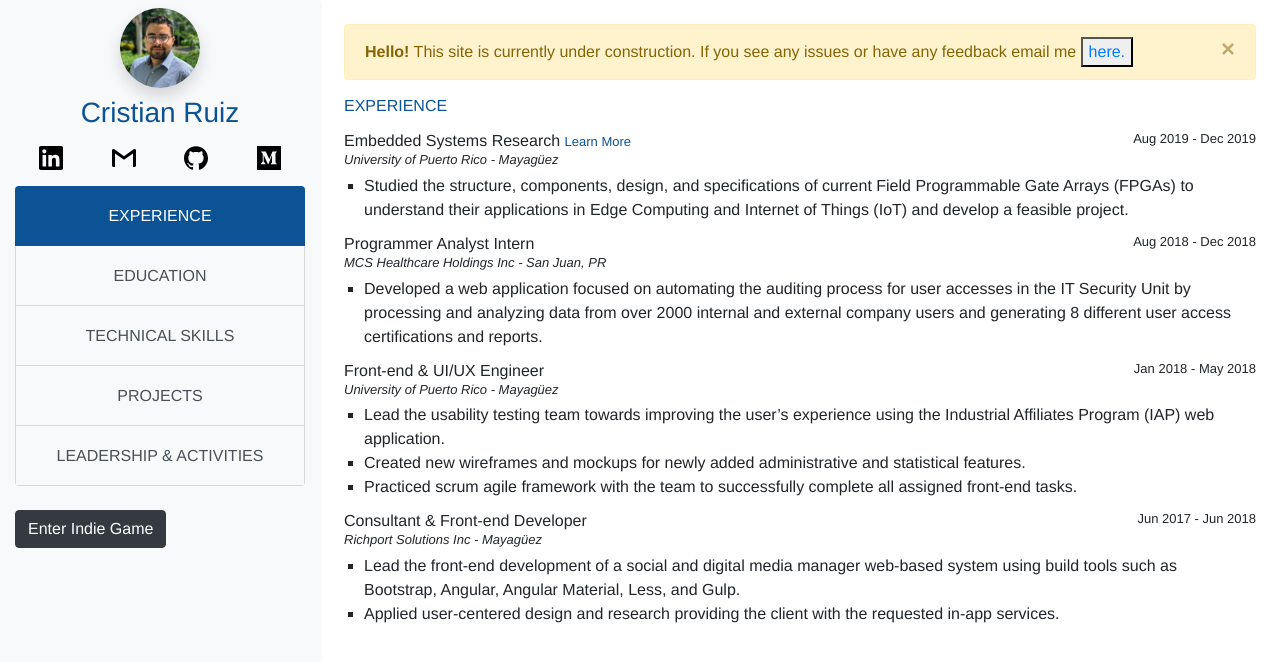
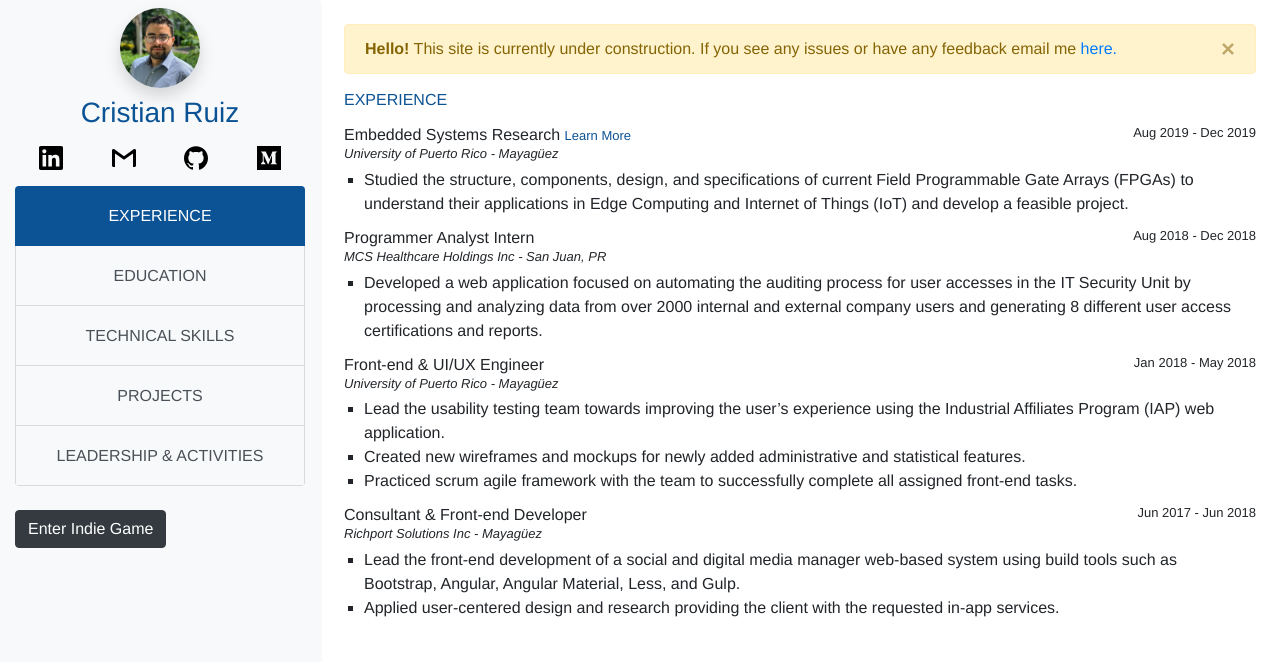
Before and after one commit to krith354/krith354.github.io, an Angular app: page / in a window 1280 px wide. Shown: the top 662 px of the page. Built offline with nearby package versions, Linux system fonts and the light colour scheme; a web font is replaced by a local one.

Commit message:
fixed mail to button

```diff
--- a/src/app/app.component.html
+++ b/src/app/app.component.html
@@ -45,7 +45,7 @@
     </div>
     <div class="p-4 col-md-9">
       <div class="alert alert-warning alert-dismissible fade show" role="alert">
-        <strong>Hello!</strong> This site is currently under construction. If you see any issues or have any feedback email me <button class="btn-link" href="mailto:cristian.ruiz1@upr.edu">here.</button>
+        <strong>Hello!</strong> This site is currently under construction. If you see any issues or have any feedback email me <a class="btn-link" href="mailto:cristian.ruiz1@upr.edu">here.</a>
         <button type="button" class="close" data-dismiss="alert" aria-label="Close">
           <span aria-hidden="true">&times;</span>
         </button>
```
